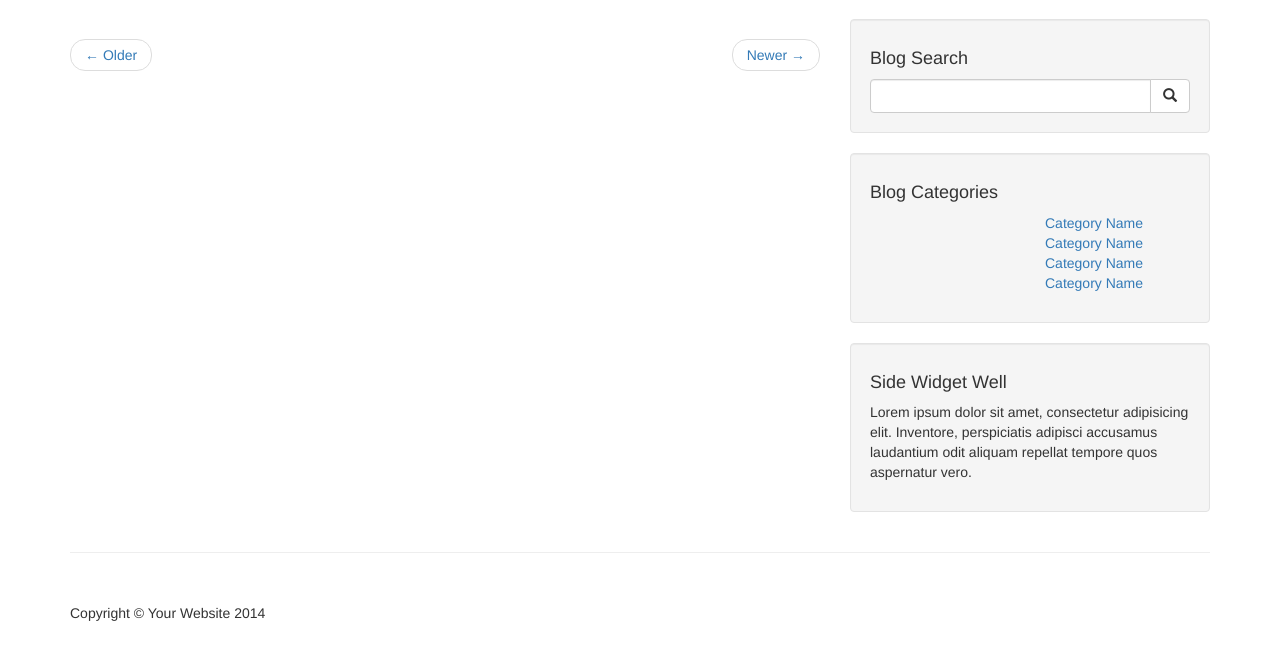
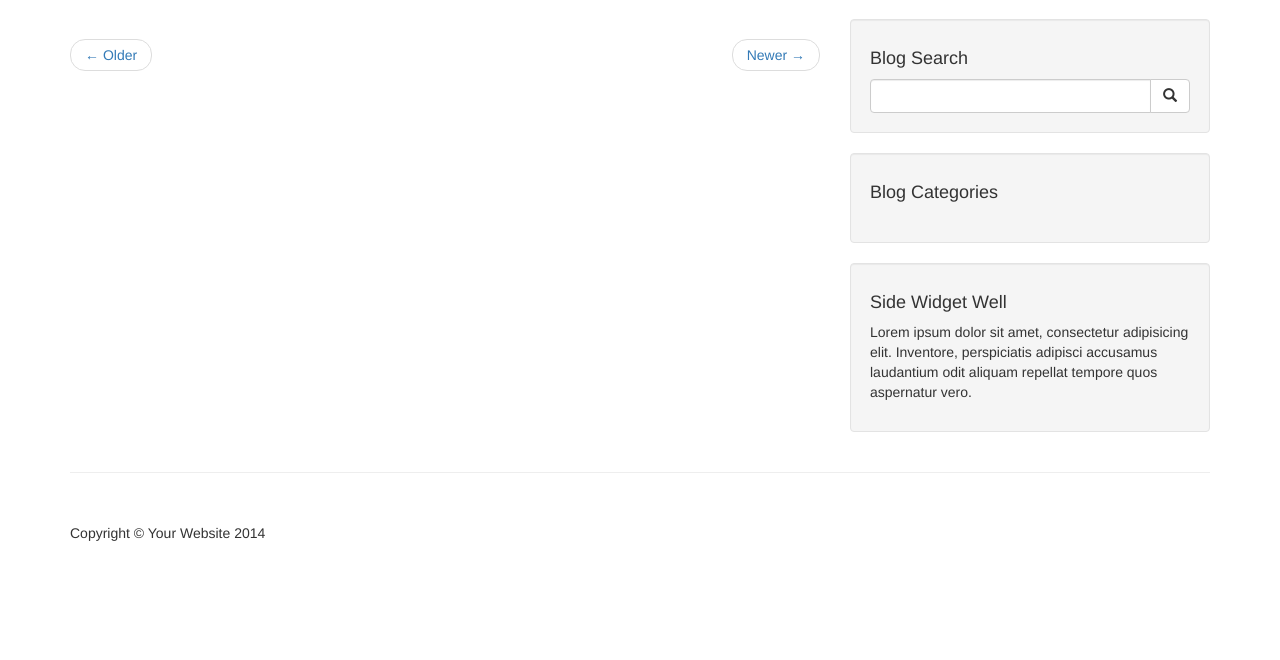
Before and after one commit to Raiyan-sharif/News-Portal, a PHP site: page /index.php in a window 1280 px wide. Shown: the part 51-711 px from the top of the page. Run offline with PHP 8.4, Linux system fonts and the light colour scheme; data that the repository does not hold is empty.

Commit message:
catagories LIMIT 12 in sidebar

```diff
--- a/includes/sidebar.php
+++ b/includes/sidebar.php
@@ -24,12 +24,12 @@
                 <!-- Blog Categories Well -->
                 <div class="well">
                 <?php
-                        $query = "SELECT * FROM categories";
+                        $query = "SELECT * FROM categories LIMIT 12";
                         $get_all_catergories_query = mysqli_query($connection,$query);
                     ?>
                     <h4>Blog Categories</h4>
                     <div class="row">
-                        <div class="col-lg-6">
+                        <div class="col-lg-12">
                             <ul class="list-unstyled">
                                 <?php
                                 while($row = mysqli_fetch_assoc($get_all_catergories_query)){
@@ -39,20 +39,7 @@
                                 ?>
                             </ul>
                         </div>
-                        <!-- /.col-lg-6 -->
-                        <div class="col-lg-6">
-                            <ul class="list-unstyled">
-                                <li><a href="#">Category Name</a>
-                                </li>
-                                <li><a href="#">Category Name</a>
-                                </li>
-                                <li><a href="#">Category Name</a>
-                                </li>
-                                <li><a href="#">Category Name</a>
-                                </li>
-                            </ul>
-                        </div>
-                        <!-- /.col-lg-6 -->
+                        <!-- /.col-lg-12 -->
                     </div>
                     <!-- /.row -->
                 </div>
```
